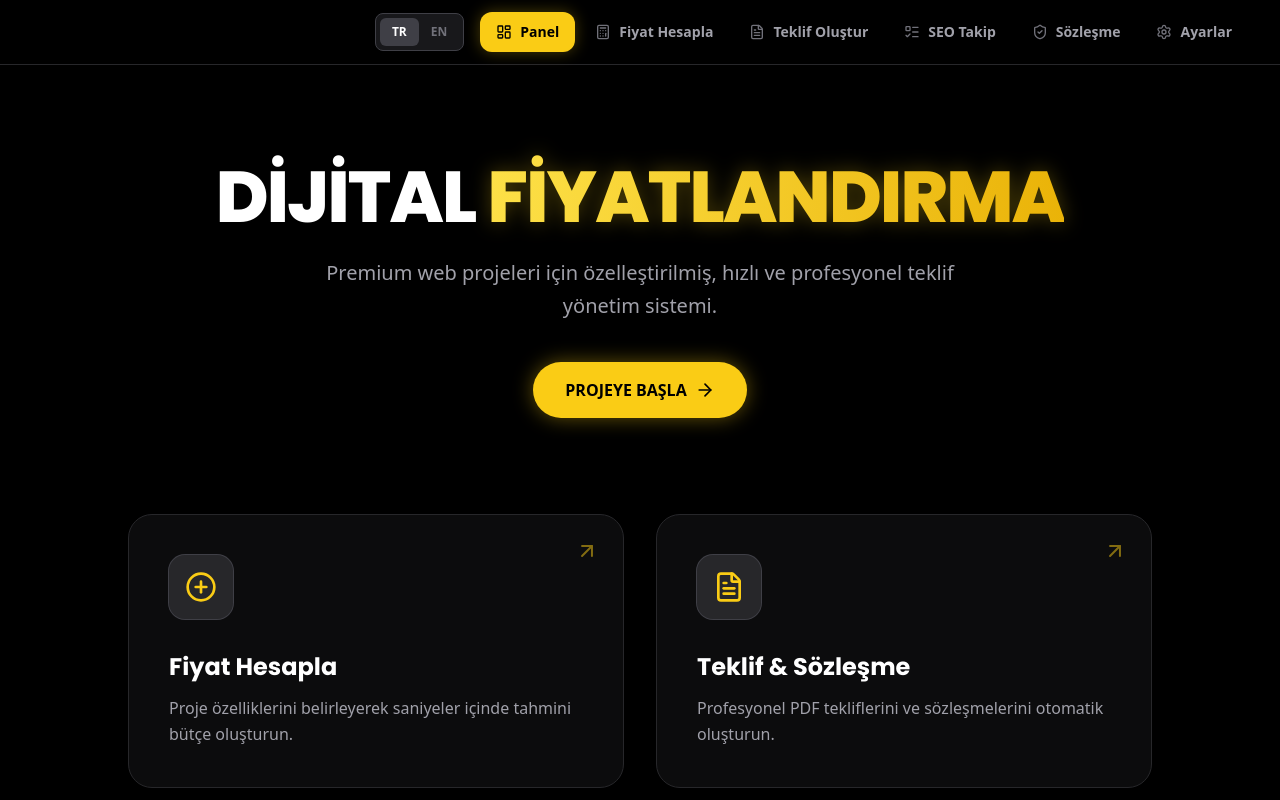
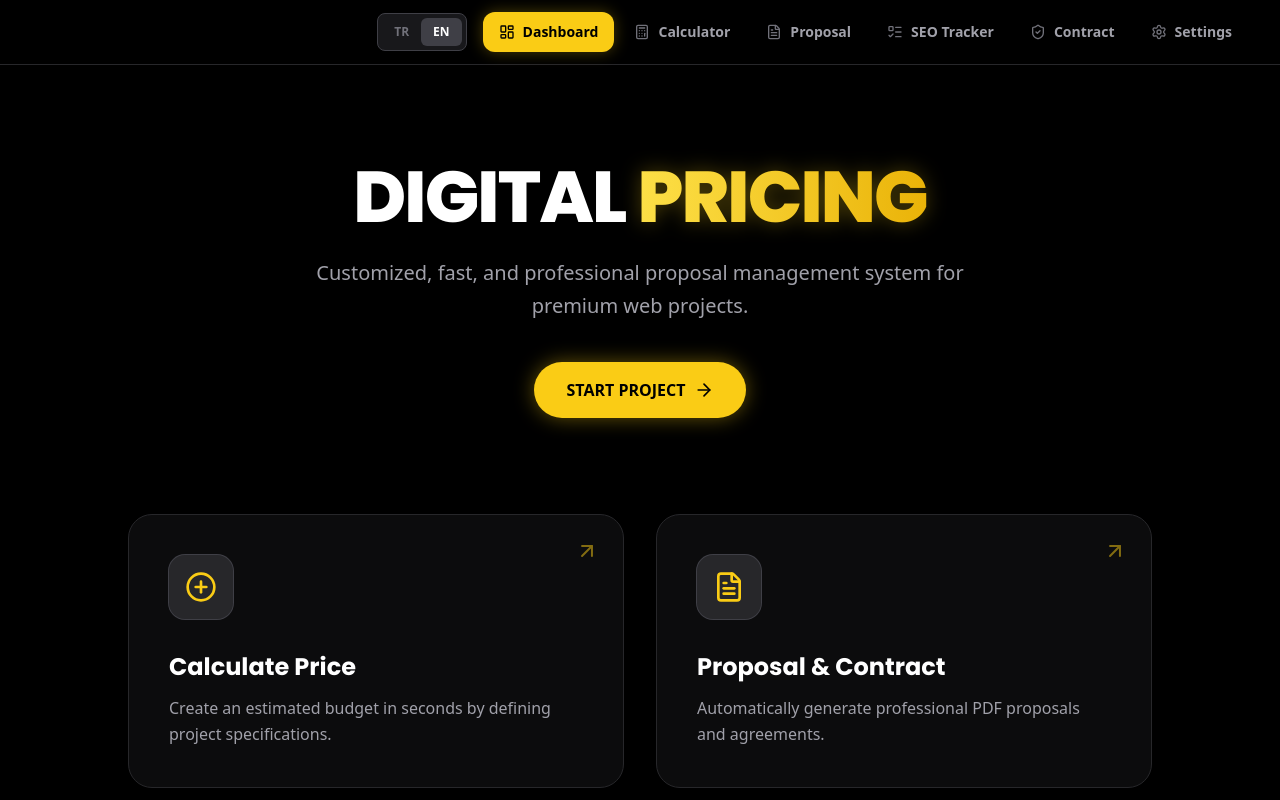
Before and after one commit to omeryigitler/omeryigitler.com, a React (Vite) app in the folder pricing-tool/: page / in a window 1280 px wide. Shown: the top 800 px of the page. Built offline with nearby package versions, Linux system fonts and the light colour scheme.

Commit message:
Set default language to English in pricing tool

```diff
--- a/pricing-tool/App.tsx
+++ b/pricing-tool/App.tsx
@@ -15,7 +15,7 @@ import { TRANSLATIONS } from './translations';
 
 const App: React.FC = () => {
   const [currentView, setCurrentView] = useState('dashboard');
-  const [language, setLanguage] = useState<Language>(Language.TR);
+  const [language, setLanguage] = useState<Language>(Language.EN);
 
   // -- Dynamic Configuration State --
   const [pricingConfig, setPricingConfig] = useState<Record<Country, PricingRules>>(DEFAULT_PRICING_CONFIG);
@@ -85,7 +85,7 @@ const App: React.FC = () => {
   const [lastBreakdown, setLastBreakdown] = useState<CostBreakdown | null>(null);
 
   const renderView = () => {
-    switch(currentView) {
+    switch (currentView) {
       case 'dashboard':
         return <Dashboard onNavigate={setCurrentView} language={language} />;
       case 'calculator':
```
Also changed, not shown: 2 other files (tests, documents, lock files or other folders). Lines whose indentation alone changed are shown as unchanged.
